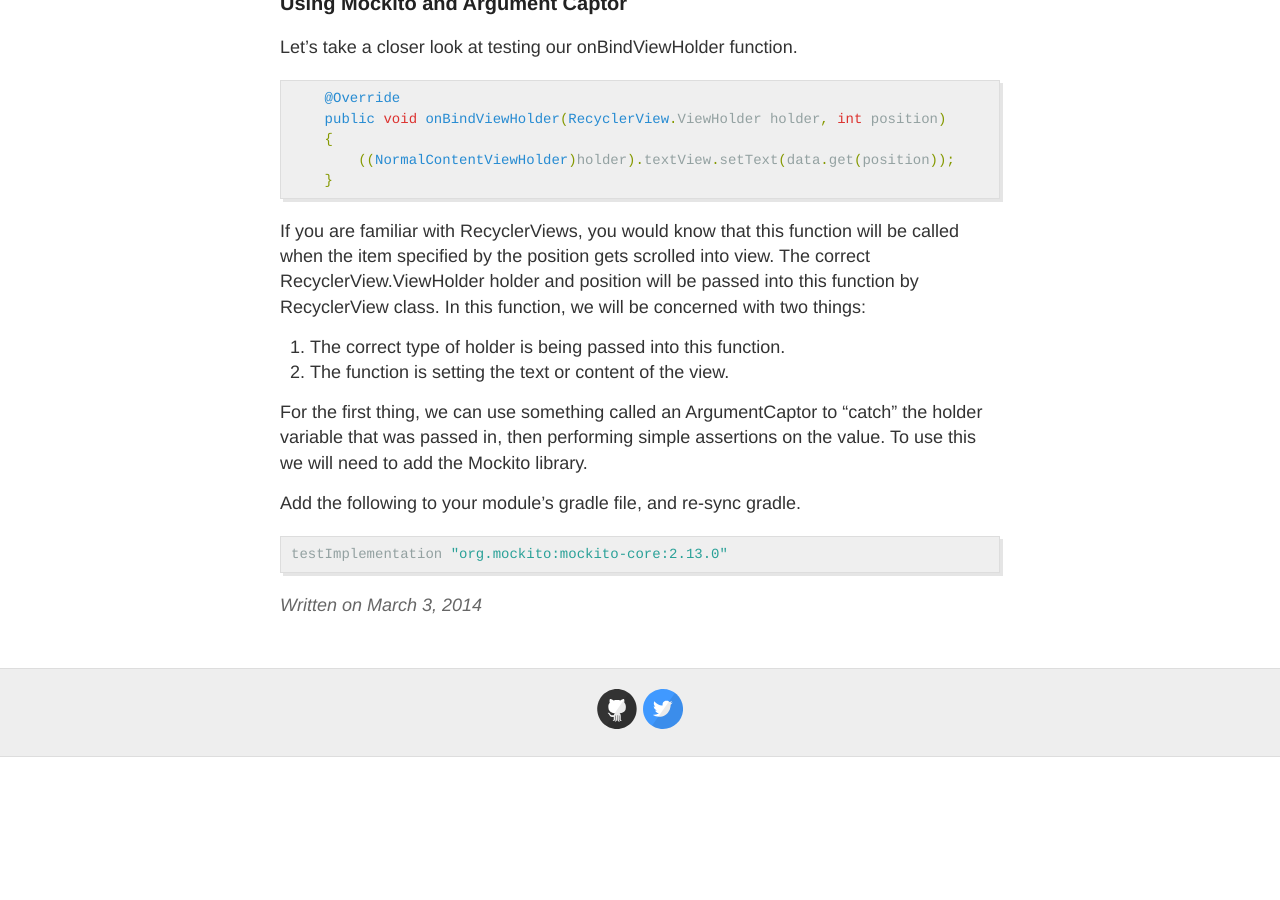
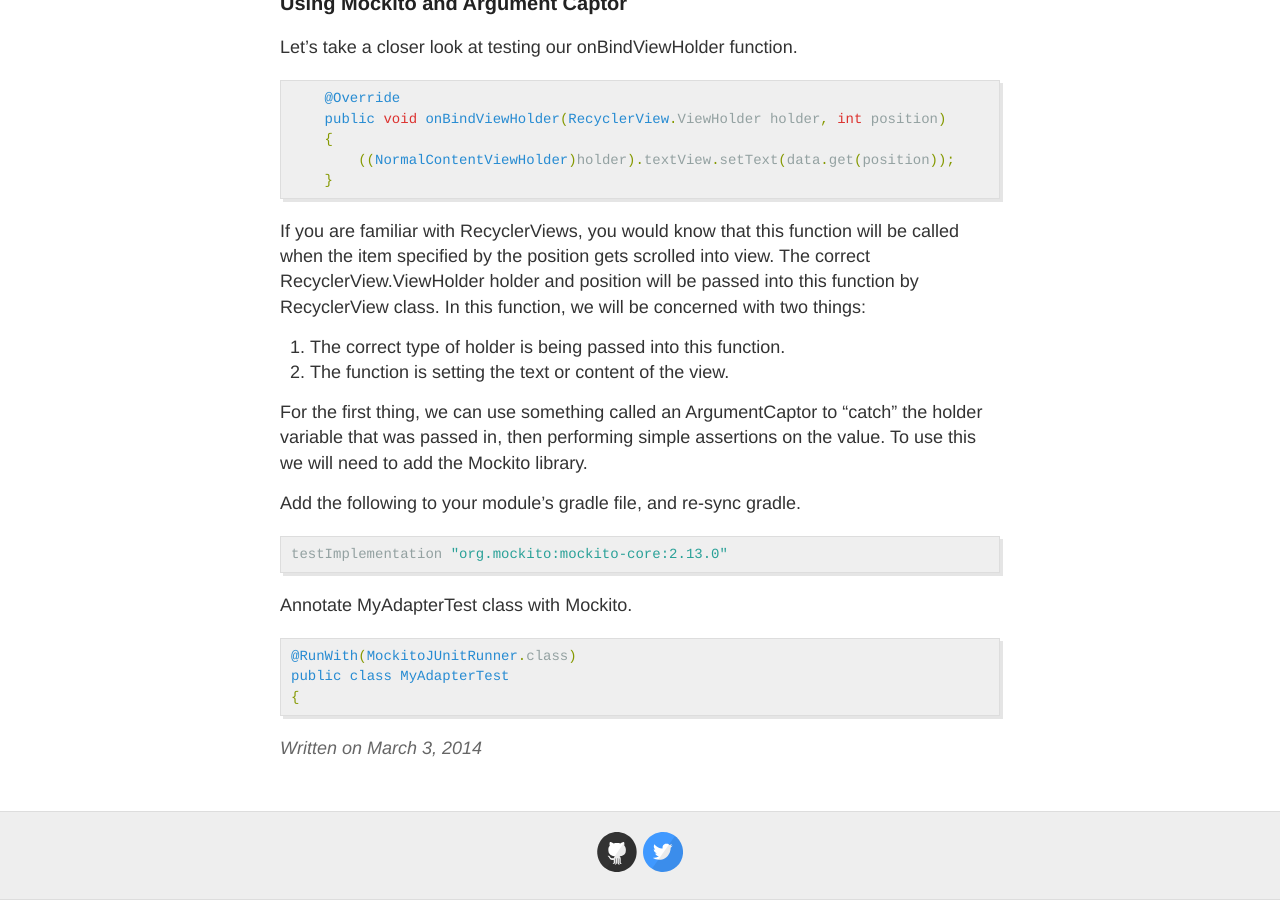
Before and after one commit to teoboonkeat/teoboonkeat.github.io, a Jekyll site: the page built from _posts/2014-3-3-Hello-World.md, in a window 1280 px wide and 900 px high, scrolled down 7858 px. Built offline with Jekyll 4.4.1, drawn with Linux system fonts in a browser that asks for light colours; before the commit the page ends 8615 px from its top, so only the background shows below that.

Commit message:
Update 2014-3-3-Hello-World.md

```diff
--- a/_posts/2014-3-3-Hello-World.md
+++ b/_posts/2014-3-3-Hello-World.md
@@ -320,3 +320,14 @@ testImplementation "org.mockito:mockito-core:2.13.0"
 
 {% endraw %}
 {% endhighlight %}
+
+Annotate MyAdapterTest class with Mockito.
+
+{% highlight java %}
+{% raw %}
+@RunWith(MockitoJUnitRunner.class)
+public class MyAdapterTest
+{
+
+{% endraw %}
+{% endhighlight %}
```
